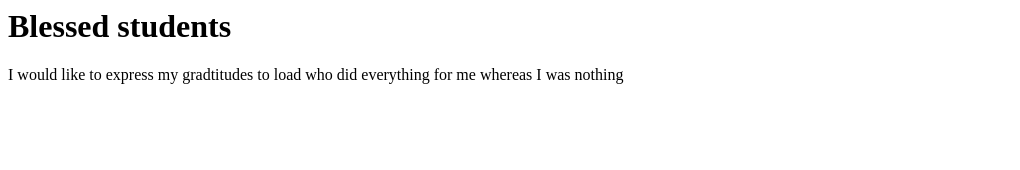
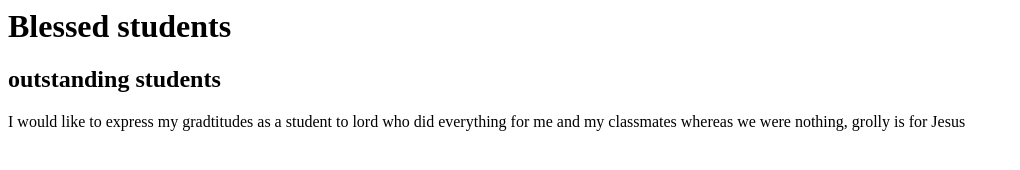
Before and after one commit to JEANBUKURU/My-FGH, a plain HTML site: page index.html in a window 1280 px wide. Shown: the whole page, without its empty margins (0-1020 px from the left). Drawn offline with Linux system fonts and the light colour scheme.

Commit message:
index.html

```diff
--- a/index.html
+++ b/index.html
@@ -1,7 +1,7 @@
 <body>
   <h1> Blessed students</h1>
-
-  <p> I would like to express my gradtitudes to load who did everything for me whereas I was nothing</p>
+  <h2> outstanding students</h2>
+  <p> I would like to express my gradtitudes as a student to lord who did everything for me and my classmates whereas we were nothing,  grolly is for Jesus</p>
 
 
 
```
